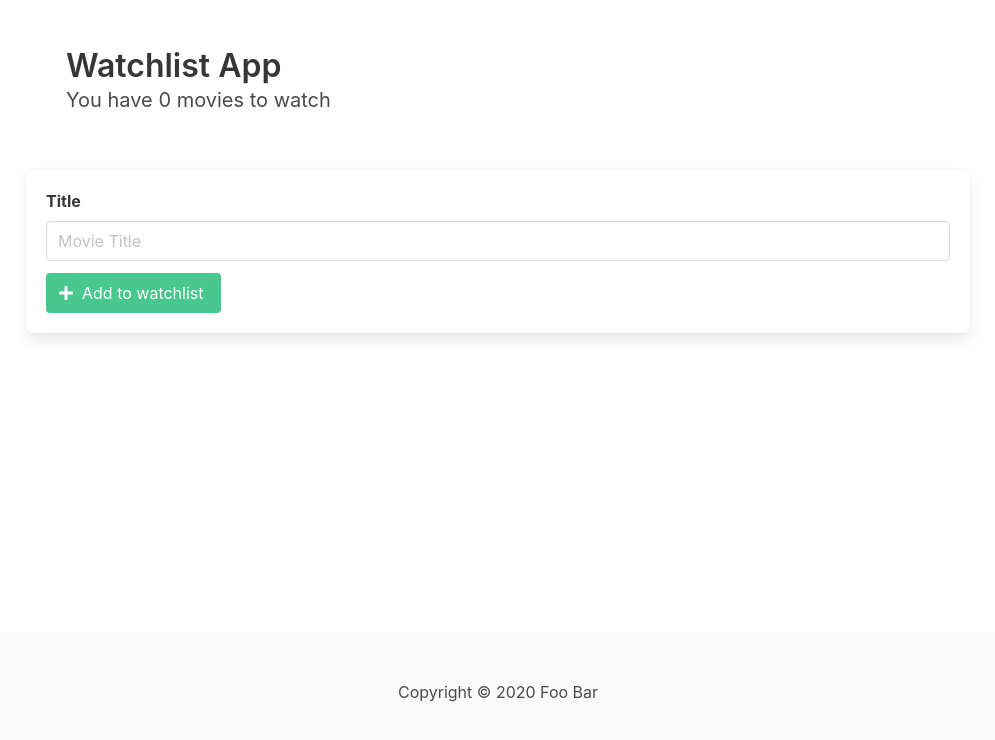
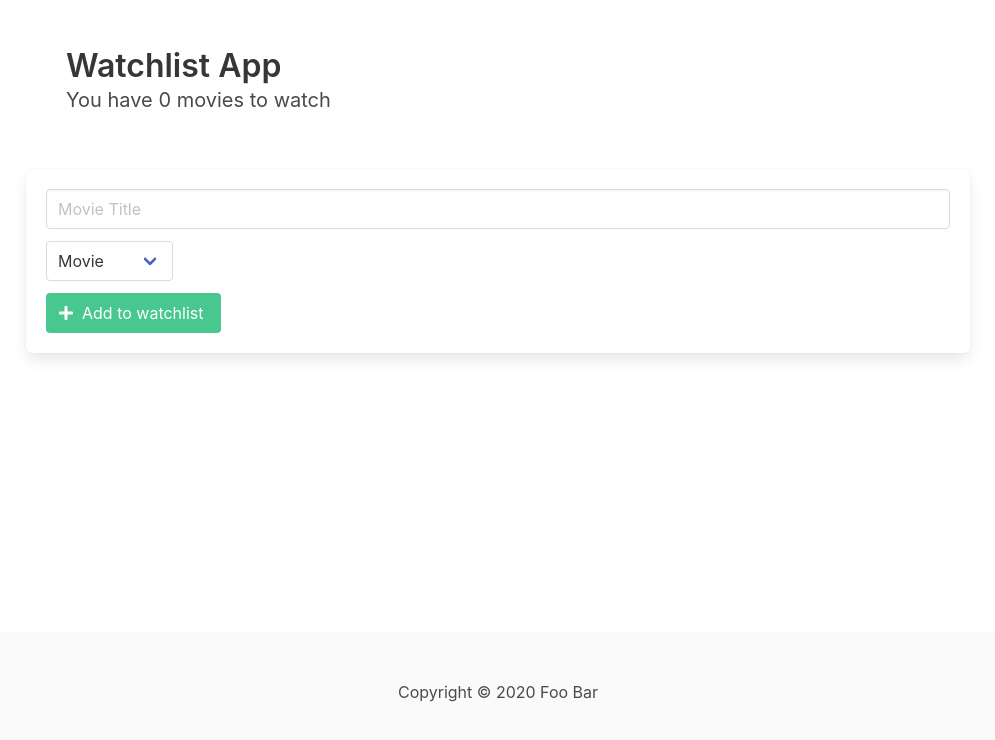
Before and after one commit to maksstepak/react-watchlist-app, a React (Create React App) app: page / in a window 1280 px wide. Shown: the top 740 px of the page, without its empty margins (142-1137 px from the left). Built offline with nearby package versions, Linux system fonts and the light colour scheme.

Commit message:
Add movie type

```diff
--- a/src/components/MovieDetails.js
+++ b/src/components/MovieDetails.js
@@ -12,7 +12,12 @@ const MovieDetails = ({ movie }) => {
           movie.watched ? 'has-background-success' : ''
         }`}
       >
-        <p className="subtitle has-text-centered">{movie.title}</p>
+        <p className="has-text-weight-bold is-size-5">{movie.title}</p>
+        {movie.type === 'movie' ? (
+          <span className="tag is-warning">Movie</span>
+        ) : (
+          <span className="tag is-link">TV Series</span>
+        )}
       </div>
       <footer className="card-footer">
         <div className="card-footer-item">
--- a/src/components/NewMovieForm.js
+++ b/src/components/NewMovieForm.js
@@ -4,19 +4,24 @@ import { actionTypes } from '../reducers/moviesReducer';
 
 const MovieForm = () => {
   const [title, setTitle] = useState('');
+  const [movieType, setMovieType] = useState('movie');
   const { dispatch } = useContext(MoviesContext);
 
   const handleSubmit = (e) => {
     e.preventDefault();
-    dispatch({ type: actionTypes.ADD_MOVIE, title: title });
+    dispatch({
+      type: actionTypes.ADD_MOVIE,
+      title: title,
+      movieType: movieType,
+    });
     setTitle('');
+    setMovieType('movie');
   };
 
   return (
     <div className="box">
       <form onSubmit={handleSubmit}>
         <div className="field">
-          <label className="label">Title</label>
           <div className="control">
             <input
               className="input"
@@ -26,6 +31,22 @@ const MovieForm = () => {
               value={title}
               onChange={(e) => setTitle(e.target.value)}
             />
+          </div>
+        </div>
+
+        <div className="field">
+          <div className="control">
+            <div className="select">
+              <select
+                value={movieType}
+                onChange={(e) => {
+                  setMovieType(e.target.value);
+                }}
+              >
+                <option value="movie">Movie</option>
+                <option value="tv-series">TV Series</option>
+              </select>
+            </div>
           </div>
         </div>
 
--- a/src/reducers/moviesReducer.js
+++ b/src/reducers/moviesReducer.js
@@ -13,6 +13,7 @@ export const reducer = (state, action) => {
         {
           id: uuidv4(),
           title: action.title,
+          type: action.movieType,
           watched: false,
         },
         ...state,
```
